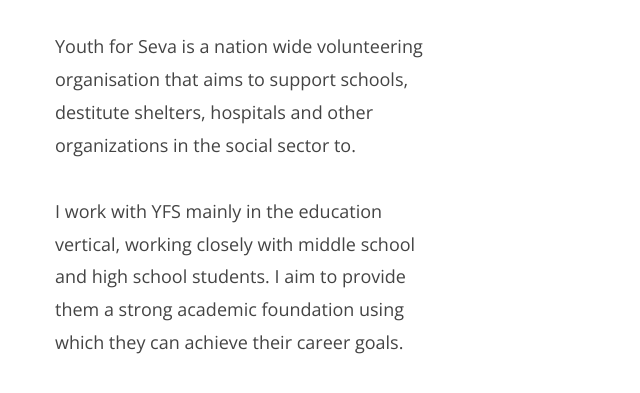
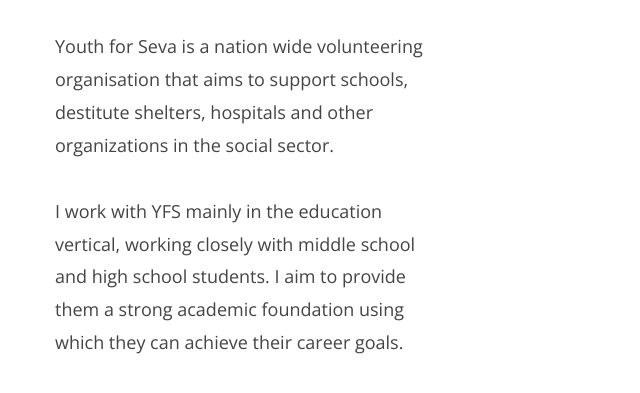
Before and after one commit to anupritaranade/anupritaranade.github.io, a plain HTML site: page work.html in a window 1280 px wide. Shown: the part 2812-3205 px from the top of the page, 0-640 px from the left. Drawn offline with nearby package versions, Linux system fonts and the light colour scheme.

Commit message:
Update work.html
Grammar corrections

```diff
--- a/work.html
+++ b/work.html
@@ -153,7 +153,7 @@
                     <div>
                         <h1 class="project-title">Youth For Seva</h1>
                         <p class="project-details">
-                                Youth for Seva is a nation wide volunteering organisation that aims to support schools, destitute shelters, hospitals and other organizations in the social sector to.
+                                Youth for Seva is a nation wide volunteering organisation that aims to support schools, destitute shelters, hospitals and other organizations in the social sector.
                                 <br /><br />
                                 I work with YFS mainly in the education vertical, working closely with middle school and high school students. I aim to provide them a strong academic foundation using which they can achieve their career goals.
                         </p>
```
